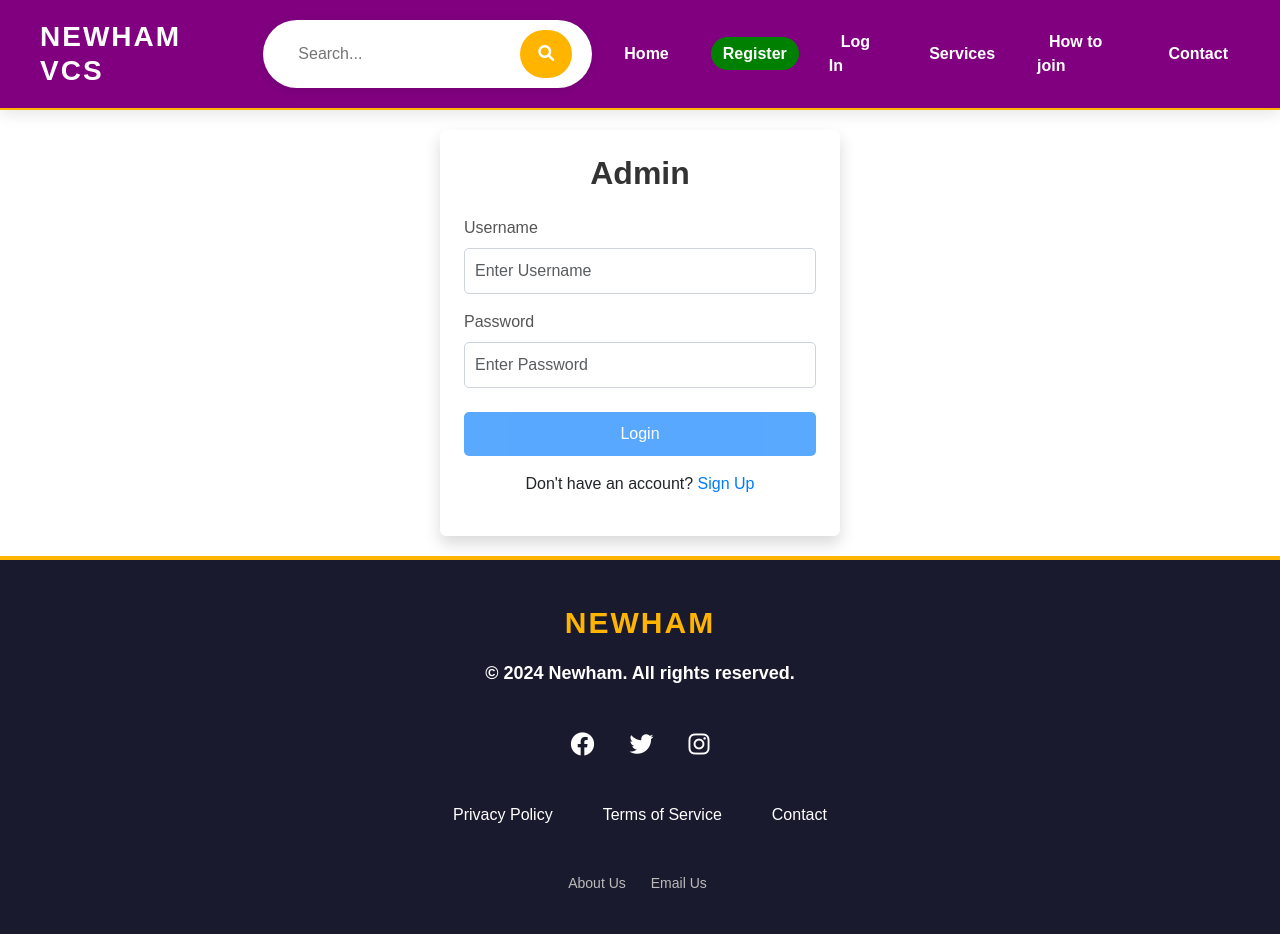
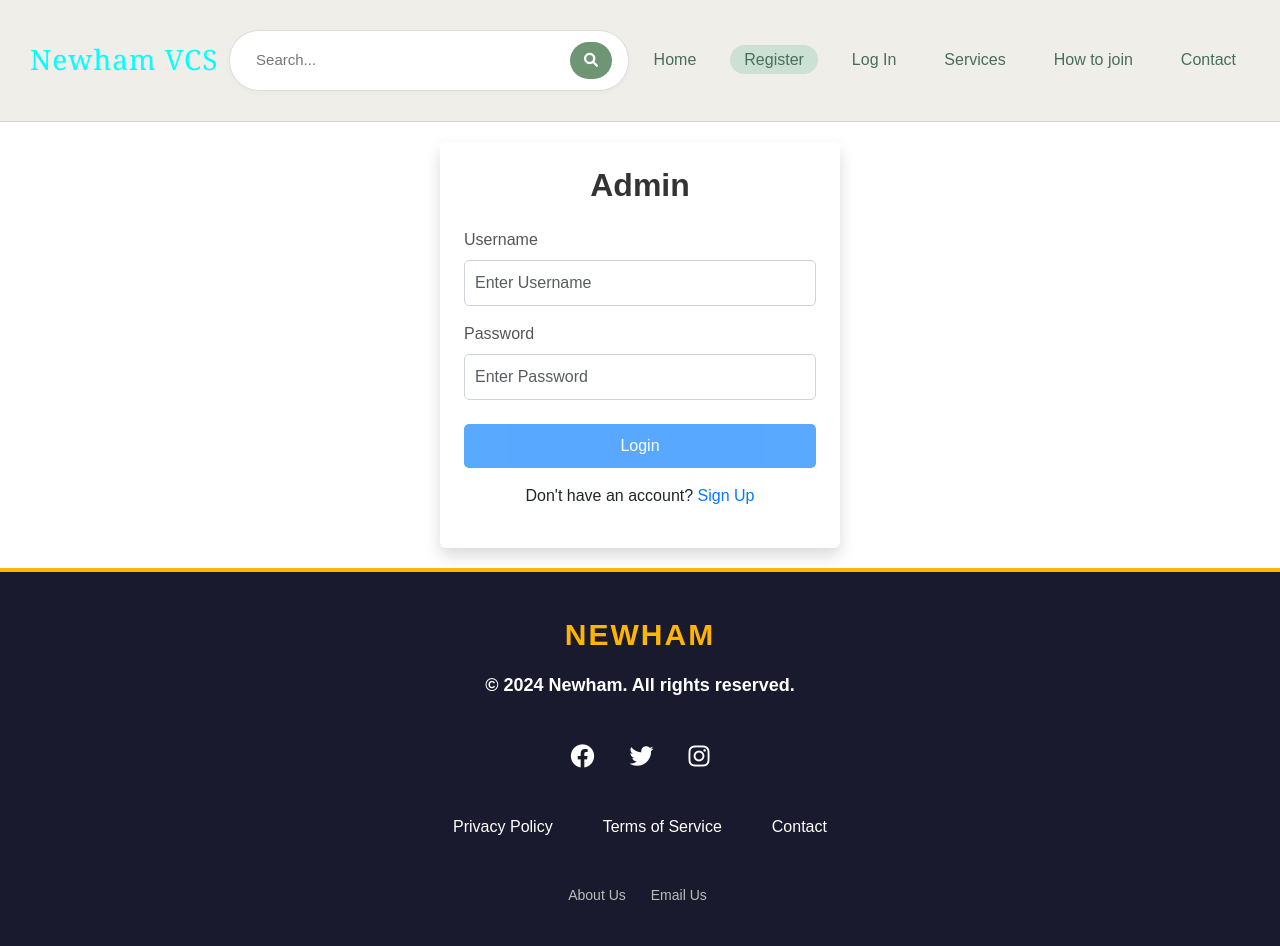
Before and after one commit to maheshthara/JoyPlatformUi, an Angular app: page /admin/login in a window 1280 px wide. Built offline with nearby package versions, Linux system fonts and the light colour scheme.

Commit message:
latest changes in ui

```diff
--- a/src/app/components/about/about.component.css
+++ b/src/app/components/about/about.component.css
@@ -2,9 +2,10 @@
 body {
   margin: 0;
   padding: 0;
-    font-family: 'Arial', sans-serif;
+  font-family: 'Helvetica', sans-serif;
   box-sizing: border-box;
   color: #333;
+  background-color: #f4f4f4; /* Light background for a calm feel */
 }
 
 /* About Container */
@@ -14,11 +15,12 @@ body {
   margin: 0 auto;
 }
 
+/* Header */
 .about-container h1 {
   text-align: center;
-    font-size: 36px;
-    font-weight: 700;
-    color: #1a1a2e; /* Dark color for titles */
+  font-size: 34px;
+  font-weight: 600;
+  color: #5c6b73; /* Muted dark green for a natural vibe */
   margin-bottom: 40px;
 }
 
@@ -31,19 +33,20 @@ body {
 }
 
 .mission-vision .card {
-    background: linear-gradient(135deg, green, #e09b00);
+  background: #e1f5e1; /* Light green background for freshness */
   border-radius: 12px;
   padding: 30px;
-    box-shadow: 0px 10px 30px rgba(0, 0, 0, 0.1);
+  box-shadow: 0px 8px 20px rgba(0, 0, 0, 0.08);
   width: 48%;
-    color: #fff;
+  color: #4b5d4f;
   font-size: 18px;
 }
 
 .mission-vision h2 {
-    font-size: 28px;
+  font-size: 26px;
   margin-bottom: 20px;
-    font-weight: 700;
+  font-weight: 600;
+  color: #406f43; /* Darker green for headings */
 }
 
 .mission-vision p {
@@ -53,13 +56,13 @@ body {
 
 /* Services Section */
 .services {
-    background: #f7f7f7;
+  background: #fdfdfd; /* Subtle off-white background */
   padding: 60px 5%;
 }
 
 .services h2 {
   font-size: 30px;
-    color: #1a1a2e;
+  color: #5c6b73; /* Muted green for titles */
   text-align: center;
   margin-bottom: 40px;
 }
@@ -77,53 +80,56 @@ body {
   padding: 30px;
   width: 22%;
   text-align: center;
-    box-shadow: 0px 4px 15px rgba(0, 0, 0, 0.1);
+  box-shadow: 0px 4px 12px rgba(0, 0, 0, 0.1);
   transition: all 0.3s ease;
 }
 
 .service-card i {
   font-size: 50px;
-    color: #ffb400;
+  color: #7f9a3e; /* Soft green for icons */
   margin-bottom: 20px;
 }
 
 .service-card strong {
   display: block;
   font-size: 22px;
-    font-weight: 700;
+  font-weight: 600;
   margin-bottom: 10px;
 }
 
 .service-card p {
   font-size: 14px;
-    color: #666;
+  color: #7f8c82; /* Soft gray for text */
 }
 
 .service-card:hover {
-    transform: translateY(-10px);
-    box-shadow: 0px 10px 30px rgba(0, 0, 0, 0.15);
+  transform: translateY(-8px);
+  box-shadow: 0px 8px 20px rgba(0, 0, 0, 0.15);
 }
 
 /* Feedback Form Section */
 .feedback-form {
-    background: linear-gradient(135deg, green, #e09b00);
-    color: white;
+  background: #f0f7f0; /* Soft greenish background */
+  color: #333;
   padding: 40px 5%;
   border-radius: 12px;
   margin-top: 60px;
+  box-shadow: 0px 8px 20px rgba(0, 0, 0, 0.08);
 }
 
 .feedback-form h2 {
   font-size: 28px;
   text-align: center;
   margin-bottom: 20px;
-    font-weight: 700;
+  font-weight: 600;
+  color: #4b5d4f; /* Muted dark green */
 }
 
 .feedback-form p {
   text-align: center;
   font-size: 18px;
   margin-bottom: 40px;
+  color: #5c6b73;
 }
 
 .feedback-form .form-group {
@@ -142,21 +148,22 @@ body {
   border-radius: 8px;
   border: 1px solid #ddd;
   font-size: 16px;
+  background-color: #fff;
   box-sizing: border-box;
 }
 
 .feedback-form .form-control:focus {
-    border-color: #ffb400;
+  border-color: #4b5d4f;
   outline: none;
 }
 
 .feedback-form .btn-submit {
   display: inline-block;
   padding: 12px 30px;
-    background-color: #ffb400;
+  background-color: #8fbc8f; /* Soft green button */
   color: white;
   font-size: 18px;
-    font-weight: 700;
+  font-weight: 600;
   border: none;
   border-radius: 30px;
   cursor: pointer;
@@ -166,7 +173,7 @@ body {
 }
 
 .feedback-form .btn-submit:hover {
-    background-color:green;
+  background-color: #4b5d4f; /* Darker green for hover */
 }
 
 /* Responsive Styles */
--- a/src/app/components/contact/contact.component.html
+++ b/src/app/components/contact/contact.component.html
@@ -8,7 +8,7 @@
             <div class="contact-card">
                 <h3>Email Us</h3>
                 <p>For any general inquiries, support, or assistance, email us at:</p>
-                <p><a href="mailto:support@joy.com">supportjoy.com</a></p>
+                <p><a href="mailto:support@joy.com">supportnewham.com</a></p>
             </div>
             <div class="contact-card">
                 <h3>Call Us</h3>
--- a/src/app/components/header/header.component.css
+++ b/src/app/components/header/header.component.css
@@ -2,121 +2,118 @@
 body {
   margin: 0;
   padding: 0;
-  font-family: 'Roboto', sans-serif;
-  background-color: #f4f7fc; /* Light background for contrast */
+  font-family: 'Georgia', serif;
+  background-color: #f4f1ed;
+  color: #3c3c3c;
   box-sizing: border-box;
 }
 
 /* Header Navigation */
 .header-nav {
   display: flex;
+  flex-wrap: wrap;
   justify-content: space-between;
   align-items: center;
-  background-color:purple; /* Dark navy background */
-  color: #ffffff;
-  padding: 20px 40px; /* Larger padding for balance */
-  box-shadow: 0px 4px 15px rgba(0, 0, 0, 0.1); /* Sharper shadow */
+  background-color: #f0eee9;
+  color: #2e2e2e;
+  padding: 20px 30px;
+  border-bottom: 1px solid #dcd6cf;
   position: sticky;
   top: 0;
-  z-index: 1000;
-  border-bottom: 2px solid #ffb400; /* Accent border */
+  z-index: 999;
 }
 
 /* Logo */
 .header-nav .logo h1 {
+  font-size: 28px;
+  font-weight: 500;
+  color: #486e58;
   margin: 0;
-  font-size: 28px; /* Larger font size for the logo */
-  font-weight: 700;
-  color: #ffb400; /* Gold accent */
-  cursor: pointer;
-  text-transform: uppercase;
-  letter-spacing: 2px; /* Letter spacing for a modern look */
-  transition: transform 0.3s ease;
+  text-transform: none;
+  letter-spacing: 1px;
+  font-family: 'Georgia', serif;
+  transition: color 0.3s ease;
 }
 
 .header-nav .logo h1:hover {
-  transform: scale(1.1); /* Subtle hover effect */
+  color: #375e49;
 }
 
-/* Search Bar Container */
-.header-nav .search-bar-container {
+/* Search Bar */
+.search-bar-container {
   flex: 1;
-  margin: 0 20px;
   display: flex;
   justify-content: center;
+  margin: 10px 0;
 }
 
-.header-nav .search-bar {
+.search-bar {
   display: flex;
   align-items: center;
   background-color: #ffffff;
-  border-radius: 50px;
-  padding: 10px 20px;
+  border-radius: 30px;
+  padding: 8px 16px;
   width: 100%;
   max-width: 400px;
-  box-shadow: 0px 2px 8px rgba(0, 0, 0, 0.1); /* Larger shadow for depth */
+  border: 1px solid #ddd;
+  box-shadow: 0 2px 5px rgba(0, 0, 0, 0.03);
 }
 
-.header-nav .search-bar input {
+.search-bar input {
   flex: 1;
   border: none;
   outline: none;
-  padding: 12px 15px;
-  font-size: 16px;
-  border-radius: 50px;
-  transition: all 0.3s ease;
+  font-size: 15px;
+  padding: 10px;
+  border-radius: 30px;
+  background-color: transparent;
+  font-family: inherit;
 }
 
-.header-nav .search-bar input:focus {
-  background-color: #f0f0f0; /* Light background on focus */
+.search-bar button {
+  background-color: #6f9674;
+  color: #fff;
+  border: none;
+  padding: 8px 14px;
+  border-radius: 20px;
+  cursor: pointer;
+  font-size: 14px;
+  transition: background-color 0.3s ease;
 }
 
-.header-nav .search-bar button {
-  background-color: #ffb400;
-  border: none;
-  padding: 12px 18px;
-  border-radius: 50px;
-  cursor: pointer;
-  color: #ffffff;
-  font-size: 16px;
-  font-weight: bold;
-  transition: background-color 0.3s ease, transform 0.3s ease;
-}
-
-.header-nav .search-bar button:hover {
-  background-color: #e09b00;
-  transform: scale(1.05); /* Subtle scale effect on hover */
+.search-bar button:hover {
+  background-color: #5e8463;
 }
 
 /* Navigation Links */
-.header-nav .nav-links {
+.nav-links {
   list-style: none;
   display: flex;
   align-items: center;
+  gap: 20px;
+  padding: 0;
   margin: 0;
-  padding: 0;
-  gap: 30px;
 }
 
-.header-nav .nav-links li {
-  position: relative;
-  transition: transform 0.3s ease;
+.nav-links li a {
+  color: #486e58;
+  text-decoration: none;
+  padding: 6px 14px;
+  border-radius: 20px;
+  transition: background-color 0.3s ease, color 0.3s ease;
+  font-weight: 500;
 }
 
-.header-nav .nav-links li a {
-  color: #ffffff;
-  text-decoration: none;
-  font-weight: 600;
-  font-size: 16px;
-  padding: 8px 12px;
-  border-radius: 30px;
-  transition: background-color 0.3s ease, color 0.3s ease, transform 0.3s ease;
+.nav-links li a:hover {
+  background-color: #dbe7dd;
+  color: #2d4f3d;
 }
 
-.header-nav .nav-links li a:hover {
-  background-color: #ffb400;
-  color:purple;
-  transform: translateY(-2px); /* Smooth lift effect */
+/* Active Link */
+.active-link a {
+  background-color: #cce1d3;
+  color: #2d4f3d;
+  font-weight: 600;
 }
 
 /* Resources Dropdown */
@@ -128,30 +125,31 @@ body {
   cursor: pointer;
   display: flex;
   align-items: center;
-  font-weight: 600;
+  font-weight: 500;
+  color: #486e58;
 }
 
 .resources-title .down-arrow {
-  margin-left: 8px;
-  font-size: 14px;
+  margin-left: 6px;
+  font-size: 12px;
 }
 
 .resources-dropdown {
   position: absolute;
   top: 100%;
   left: 0;
-  background-color: #ffffff;
-  color: #1a1a2e;
-  border-radius: 8px;
-  box-shadow: 0px 8px 15px rgba(0, 0, 0, 0.1);
+  background-color: #fff;
+  color: #2e2e2e;
+  border-radius: 6px;
+  box-shadow: 0 4px 10px rgba(0, 0, 0, 0.05);
   list-style: none;
-  padding: 12px 0;
+  padding: 10px 0;
   margin: 0;
-  min-width: 150px;
-  z-index: 100;
+  min-width: 160px;
   opacity: 0;
   visibility: hidden;
   transition: opacity 0.3s ease, visibility 0.3s ease;
+  z-index: 100;
 }
 
 .resources-item:hover .resources-dropdown {
@@ -160,56 +158,56 @@ body {
 }
 
 .resources-dropdown li {
-  padding: 12px 20px;
+  padding: 10px 16px;
   cursor: pointer;
-  font-weight: 600;
   transition: background-color 0.3s ease;
+  font-size: 14px;
 }
-.active-link a {
-  background-color:green;
-  color: #1a1a2e; /* Highlight text */
-  font-weight: bold;
-  border-radius: 5px;
-}
+
 .resources-dropdown li:hover {
-  background-color: #ffb400;
-  color: #ffffff;
+  background-color: #edf2ef;
 }
 
 /* Logout Button */
-.nav-links li a[ng-reflect-router-link]:hover {
-  background-color: #ff5a5a;
-  color: #ffffff; /* Red logout hover */
+.nav-links li a.logout {
+  background-color: #ba4a3c;
+  color: #fff;
+  padding: 6px 14px;
+  border-radius: 20px;
+  font-weight: 600;
+}
+
+.nav-links li a.logout:hover {
+  background-color: #a53e30;
 }
 
 /* Mobile Styles */
 @media screen and (max-width: 768px) {
   .header-nav {
-    flex-wrap: wrap;
-    padding: 15px 25px;
+    flex-direction: column;
+    padding: 15px;
+  }
+
+  .logo {
+    text-align: center;
+    margin-bottom: 12px;
   }
 
   .search-bar-container {
     order: 2;
     width: 100%;
-    margin: 10px 0;
+    margin-bottom: 12px;
   }
 
   .nav-links {
-    flex-wrap: wrap;
-    gap: 10px;
-    justify-content: center;
-    width: 100%;
     order: 3;
+    flex-direction: column;
+    align-items: center;
+    gap: 12px;
   }
 
-  .logo {
-    width: 100%;
-    text-align: center;
-    margin-bottom: 10px;
-  }
-
-  .search-bar {
-    max-width: 100%;
+  .resources-dropdown {
+    left: 50%;
+    transform: translateX(-50%);
   }
 }
--- a/src/app/components/header/header.component.html
+++ b/src/app/components/header/header.component.html
@@ -1,6 +1,6 @@
 <nav class="header-nav">
   <div class="logo">
-    <a (click)="eventList()" style="cursor: pointer;"><h1 style="color: white;">Newham VCS</h1></a>
+    <a (click)="eventList()" style="cursor: pointer;"><h1 style="color:aqua;">Newham VCS</h1></a>
   </div>
 
   <div class="search-bar-container">
@@ -38,7 +38,7 @@
     </li>
 
     <li *ngIf="isLoggedIn || isAdmin">
-      <a (click)="logout()">Logout</a>
+      <a (click)="logout()" style="cursor: pointer;">Logout</a>
     </li>
   </ul>
 </nav>
```
Also changed, not shown: src/app/components/event-list/event-list.component.ts (+19 -13 lines). Lines whose indentation alone changed are shown as unchanged.
